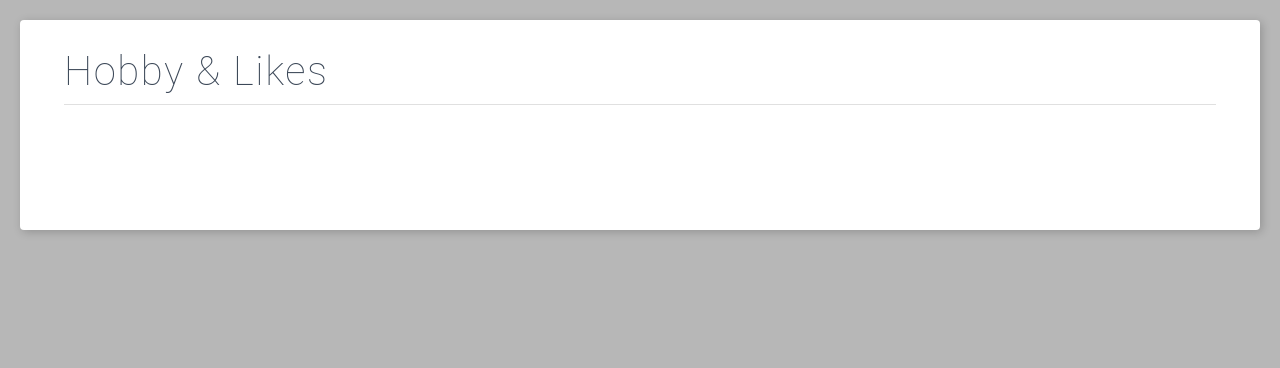
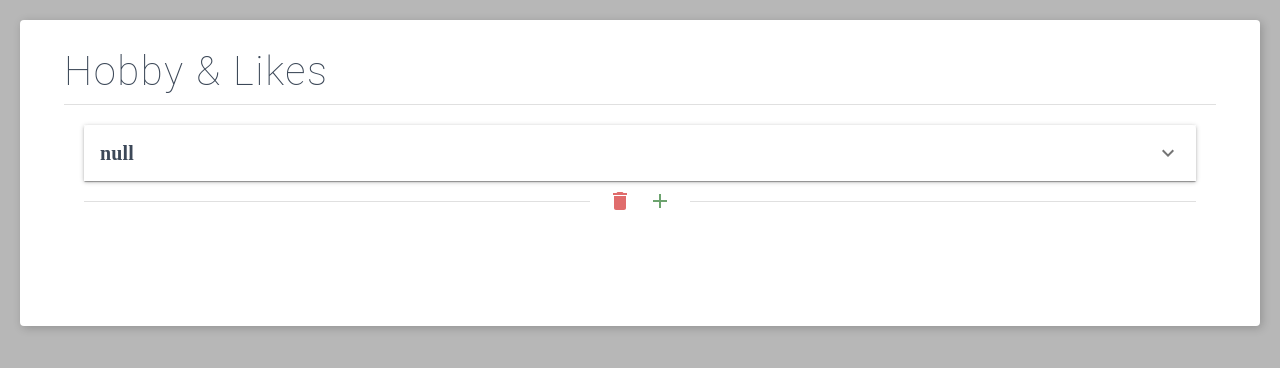
Before and after one commit to pdmuds4/rs-portfolio, a Next.js app: page /author in a window 1280 px wide. Shown: the top 368 px of the page. Built offline with nearby package versions, Linux system fonts and the light colour scheme; a web font is replaced by a local one.

Commit message:
EditHobbyLikesのセクションを実装

```diff
--- a/src/components/page/EditorHobbyLikes/index.tsx
+++ b/src/components/page/EditorHobbyLikes/index.tsx
@@ -1,3 +1,4 @@
+"use client";
 import { EditorSection } from "@components/ui";
 import DataAccordion from "./DataAcordion";
 
@@ -7,6 +8,11 @@ const EditorHobbyLikes: React.FC = () => {
             id="hobbylikes"
             hedding="Hobby & Likes"
         >
+            <DataAccordion
+                entity={null}
+                onDelete={() => {}}
+                onAdd={() => {}}
+            />
         </EditorSection>
     )
 }
```
